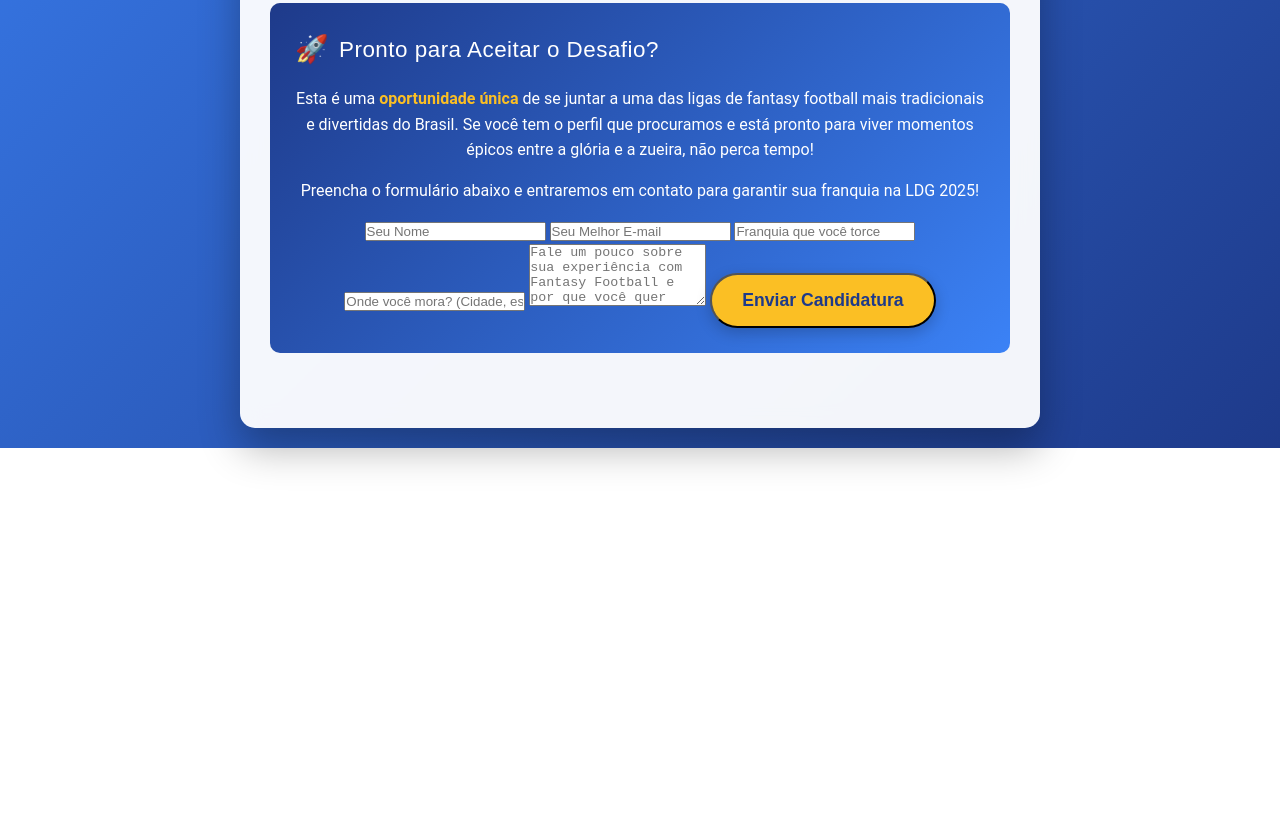
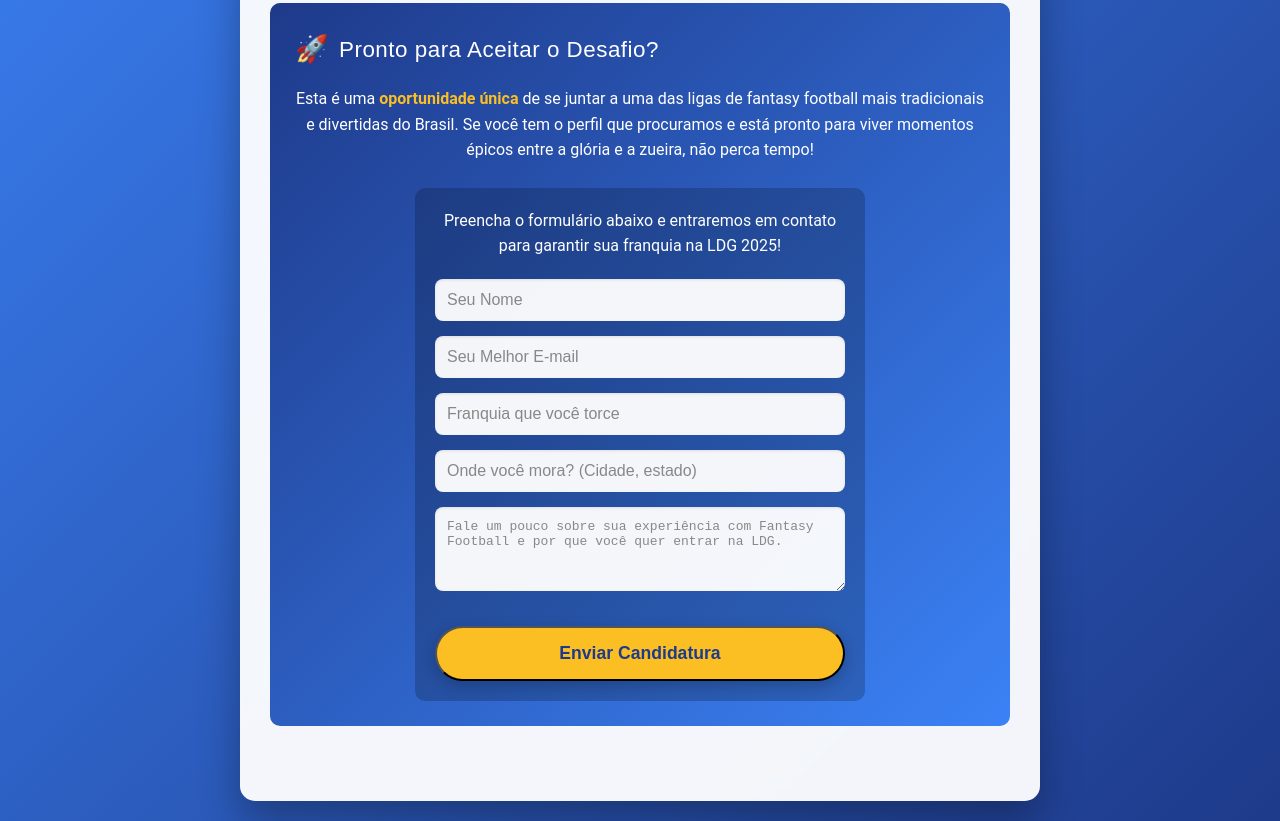
Before and after one commit to marcospaganelli/LDGOpening2025, a plain HTML site: page index.html in a window 1280 px wide. Shown: the part 2771-3592 px from the top of the page. Before the commit the page ends 3219 px from the top, so only its background shows below. Drawn offline with Linux system fonts and the light colour scheme.

Commit message:
index.html

```diff
--- a/index.html
+++ b/index.html
@@ -258,6 +258,52 @@
             font-style: italic;
         }
 
+        /* Estilos para o formulário de contato */
+.contact-form {
+    margin-top: 25px; /* Espaço entre o texto e o formulário */
+    display: flex;
+    flex-direction: column;
+    gap: 15px; /* Espaço entre os campos do formulário */
+    max-width: 450px; /* Limita a largura do formulário para não ficar muito esticado em telas grandes */
+    margin-left: auto; /* Centraliza o formulário */
+    margin-right: auto; /* Centraliza o formulário */
+    padding: 20px; /* Espaçamento interno */
+    border-radius: 10px;
+    background: rgba(0, 0, 0, 0.2); /* Um leve fundo escuro para destacar no azul */
+}
+
+.contact-form .section-text {
+    /* Pode redefinir o text-align se quiser, ou deixar como centralizado */
+    margin-bottom: 5px; /* Ajusta espaçamento do texto do formulário */
+}
+
+.contact-form input[type="text"],
+.contact-form input[type="email"],
+.contact-form textarea {
+    padding: 12px;
+    border: none; /* Remove borda padrão */
+    border-radius: 8px;
+    font-size: 1em;
+    width: 100%; /* Ocupa a largura total do contêiner do formulário */
+    background-color: rgba(255, 255, 255, 0.95); /* Fundo branco semi-transparente */
+    color: #333; /* Cor do texto digitado */
+    outline: none; /* Remove a borda de foco padrão */
+    box-shadow: inset 0 1px 3px rgba(0, 0, 0, 0.1); /* Sombra interna para um visual melhor */
+    transition: all 0.2s ease-in-out;
+}
+
+.contact-form input::placeholder,
+.contact-form textarea::placeholder {
+    color: #888; /* Cor do texto do placeholder */
+}
+
+.contact-form input:focus,
+.contact-form textarea:focus {
+    box-shadow: 0 0 0 3px rgba(74, 144, 226, 0.5), inset 0 1px 3px rgba(0, 0, 0, 0.1); /* Borda de foco azul */
+}
+
+/* O botão de envio já usa .cta-button, então já está estilizado */
+
         /* Media Queries para Responsividade */
         @media (max-width: 768px) {
             .container {
```
